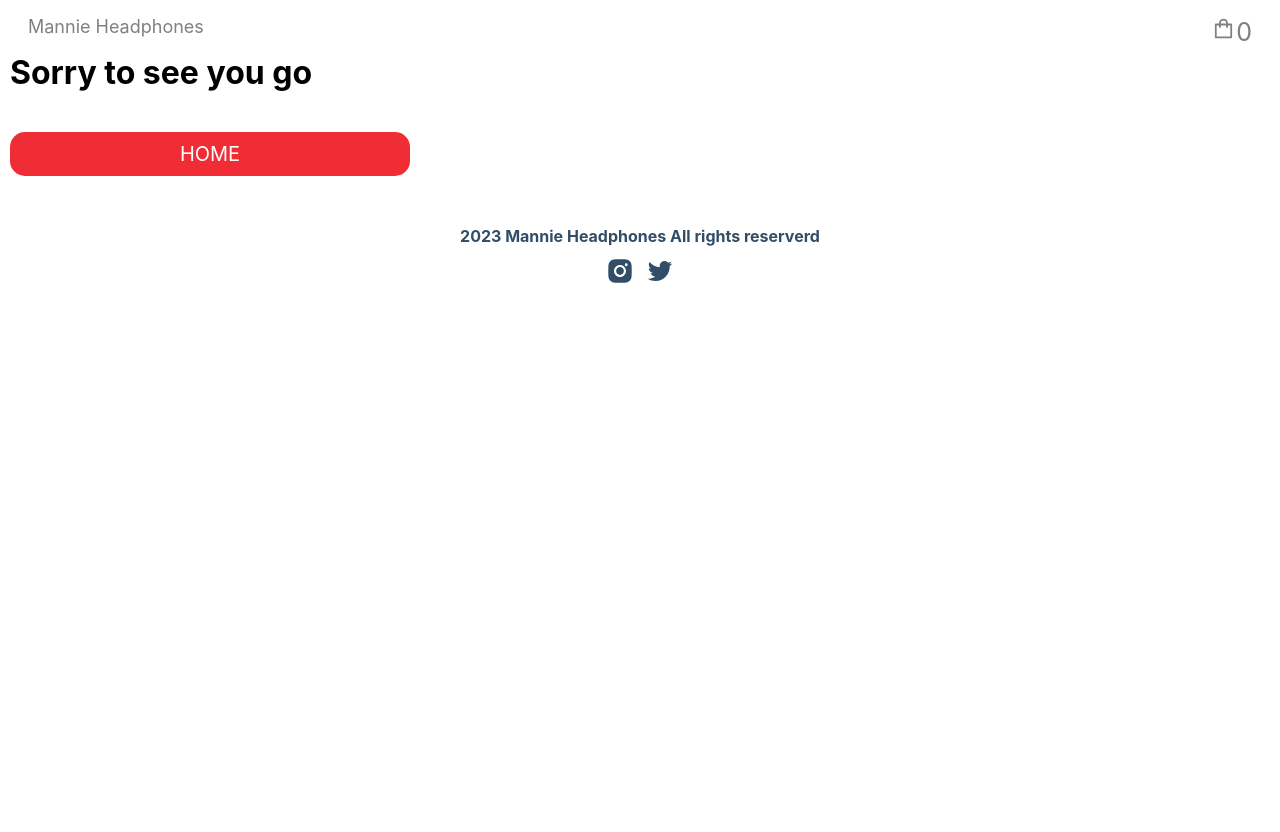
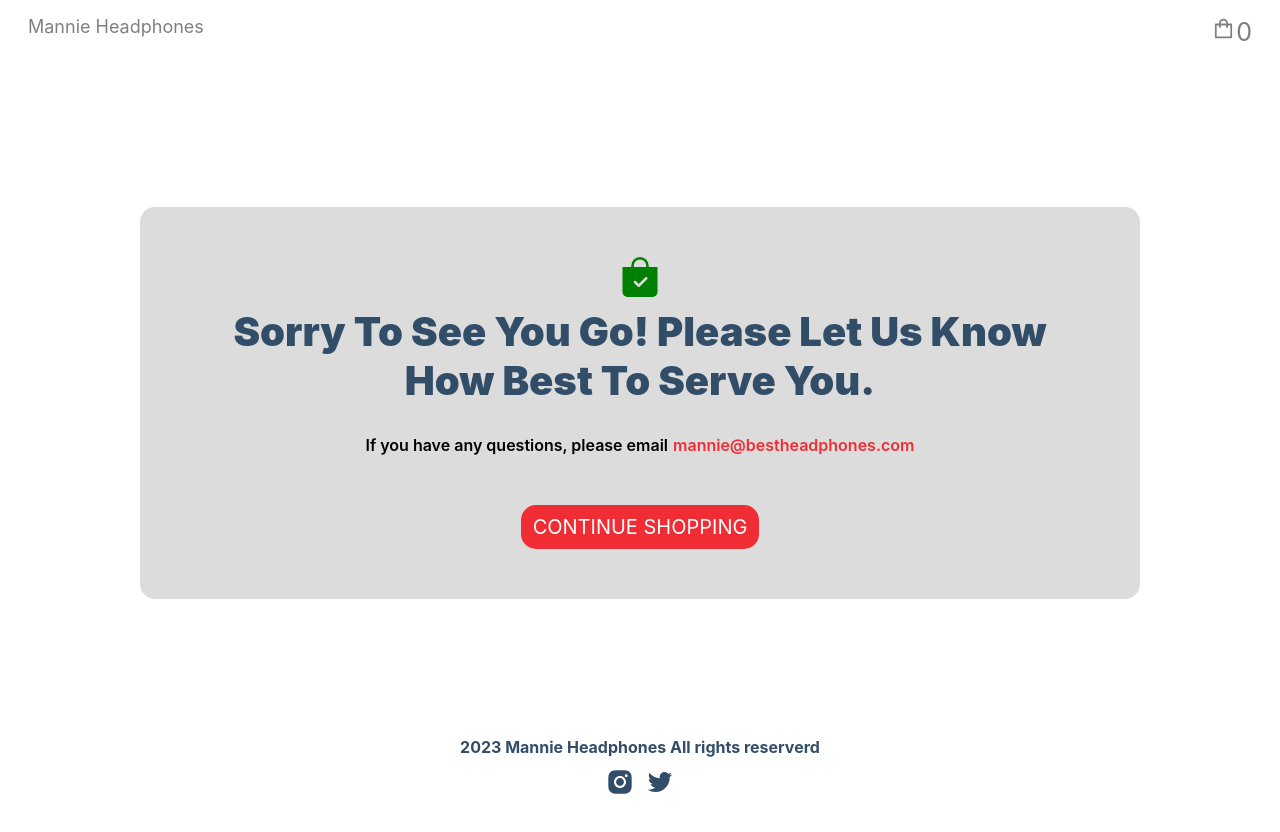
Before and after one commit to Mannie297/ecommerceStore, a Next.js app: page /cancel in a window 1280 px wide. Shown: the top 832 px of the page. Before the commit the page ends 800 px from the top, so only its background shows below. Built offline with nearby package versions, Linux system fonts and the light colour scheme.

Commit message:
elvt commit

```diff
--- a/components/Cart.jsx
+++ b/components/Cart.jsx
@@ -34,8 +34,6 @@ const Cart = () => {
 
   }
 
-
-
   const checkOut = async () => {
     await fetch('/api/stripe', {
         method: "POST",
@@ -46,9 +44,11 @@ const Cart = () => {
     }).then((response) => {
         return response.json();
 
+
     }).then((response) => {
         if(response.url) {
           window.location.assign(response.url);
+          toast.loading('Redirecting...');
 
         }
     });
--- a/pages/cancel.js
+++ b/pages/cancel.js
@@ -1,21 +1,34 @@
-import React from 'react'
-import Link from 'next/link'
+import React from 'react';
+import Link from 'next/link';
+import { BsBagCheckFill} from 'react-icons/bs';
 
 const cancel = () => {
   return (
-    <>
-        <h1>Sorry to see you go</h1>
+    <div className='success-wrapper'>
+        <div className='success'>
+          <p className='icon'>
+            <BsBagCheckFill/>
+          </p>
+          <h2 align ='center'>Sorry to see you go! Please let us know how best to serve you.</h2>
 
+          <p className='description'>
+            If you have any questions, please email
+            <a className='email' href='mailto: mannie@bestheadphones.com'>
+              mannie@bestheadphones.com
+            </a>
+          </p>
           <Link href='/'>
             <button
               type='button'
+              width = '300px'
               className='btn'
             >
-            Home
+              Continue shopping
             </button>
           </Link>
+        </div>
 
-    </>
+      </div>
   )
 }
 
--- a/pages/index.js
+++ b/pages/index.js
@@ -36,6 +36,7 @@ export async function getStaticProps() {
     props: {
       productss, bannerData
     },
+    revalidate: 10,
   };
 }
 
```
Also changed, not shown: pages/api/stripe.js (+1 -10 lines). Lines whose indentation alone changed are shown as unchanged.
